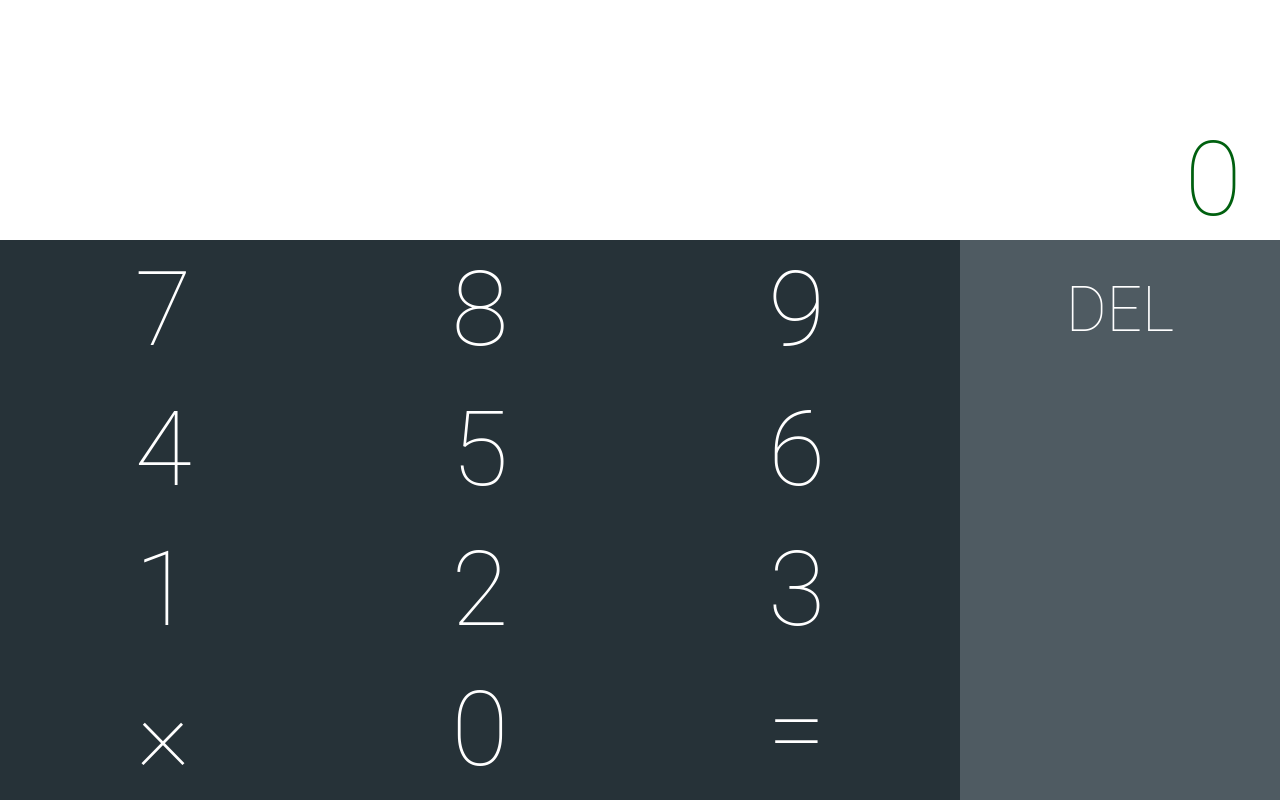
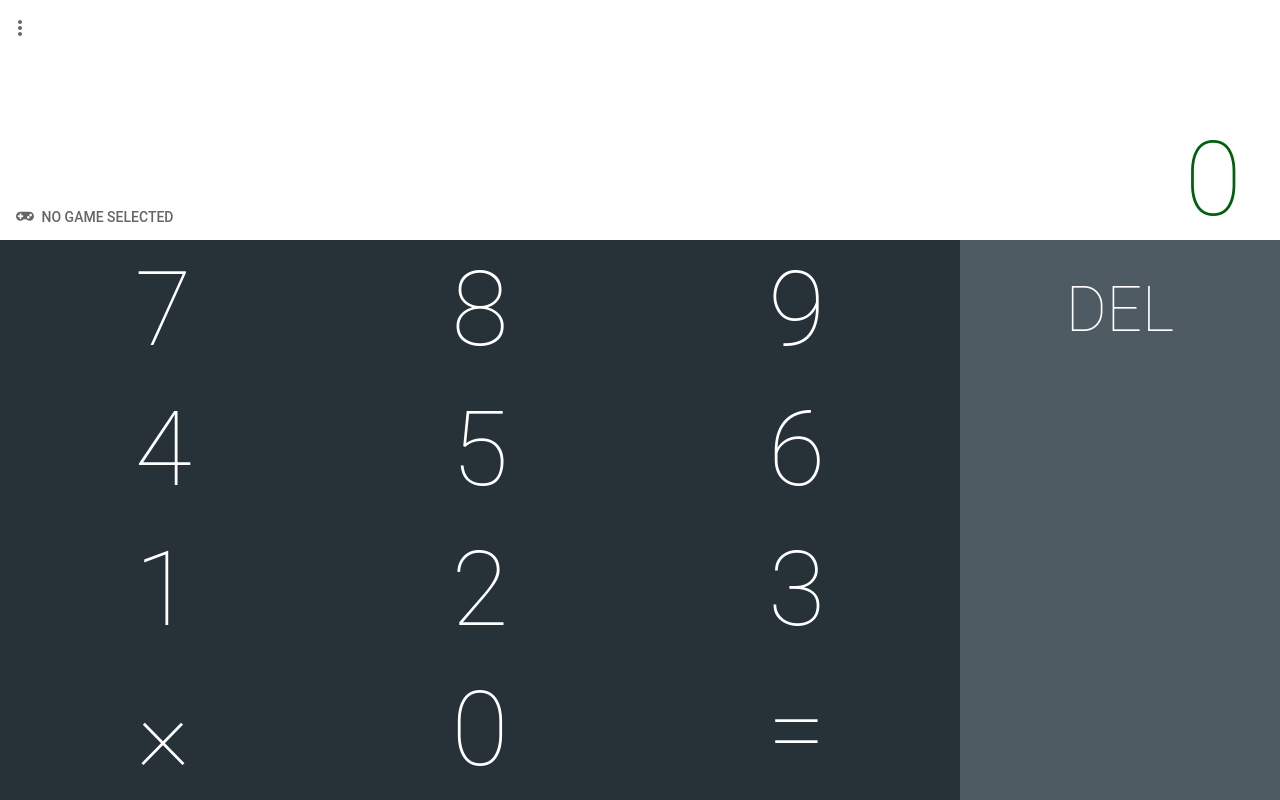
Before and after one commit to Andrew67/ddr-calc, a plain HTML site: page src/index.html in a window 1280 px wide. Drawn offline with Linux system fonts and the light colour scheme.

Commit message:
Add menu and game selector icons for upcoming features (using Material Design). Eject index.html SW entry and use root path instead.

```diff
--- a/src/index.html
+++ b/src/index.html
@@ -22,6 +22,14 @@
             <span id="speedmod"></span>
         </div>
         <div id="result"></div>
+
+        <span id="menu-btn" class="overlay">
+            <img src="img/md-more_vert.svg" alt="Menu">
+        </span>
+        <span id="game-btn" class="overlay">
+            <span class="svg-icon"><svg><use xlink:href="img/fa-gamepad.svg#icon"></use></svg></span>
+            <span id="game-name">No game selected</span>
+        </span>
     </div>
     <ul id="keypad-main" class="keypad">
         <li data-keytype="int">7
--- a/src/style.css
+++ b/src/style.css
@@ -11,7 +11,6 @@ body {
 
     margin: 0;
     font-family: "Roboto", sans-serif;
-    font-weight: lighter;
 
     user-select: none;
     -moz-user-select: none;
@@ -38,11 +37,23 @@ li {
     height: 30%;
     font-size: calc(5vh + 5vw);
     text-align: right;
+    position: relative;
 }
 
 #display div {
     margin-right: 3vw;
     height: 50%;
+}
+
+#display .overlay {
+    position: absolute;
+    display: block;
+
+    /* Material Design text button: https://material.io/design/components/buttons.html#specs */
+    font-size: 14px;
+    line-height: 14px;
+    opacity: 0.6;
+    font-weight: 500; /* Medium */
 }
 
 #display .active {
@@ -51,6 +62,38 @@ li {
 
 #result {
     color: #00600f; /* Material Green 700 Dark */
+}
+
+#menu-btn {
+    top: 16px;
+    left: 8px;
+}
+
+#game-btn {
+    bottom: 16px;
+    left: 16px;
+}
+
+#game-name {
+    margin-left: 4px;
+    text-transform: uppercase;
+}
+
+#game-btn .svg-icon svg {
+    width: 18px;
+    height: 14.4px;
+}
+
+/* Inspired by alignment trick from
+   https://blog.prototypr.io/align-svg-icons-to-text-and-say-goodbye-to-font-icons-d44b3d7b26b4 */
+.svg-icon {
+    display: inline-block;
+}
+
+.svg-icon svg {
+    top: 0.125em;
+    position: relative;
+    fill: currentColor;
 }
 
 .keypad {
@@ -62,6 +105,10 @@ li {
     /* Blocks double-tap-zoom;
        should be "none" but iOS only supports manipulation (doesn't disable pinch to zoom or panning) */
     touch-action: manipulation;
+}
+
+#display div, .keypad {
+    font-weight: 200; /* Extra Light */
 }
 
 #keypad-main {
```
Also changed, not shown: src/sw.js (+9 -3 lines), README.md, src/img/fa-gamepad.svg (added), src/img/md-more_vert.svg (added).
